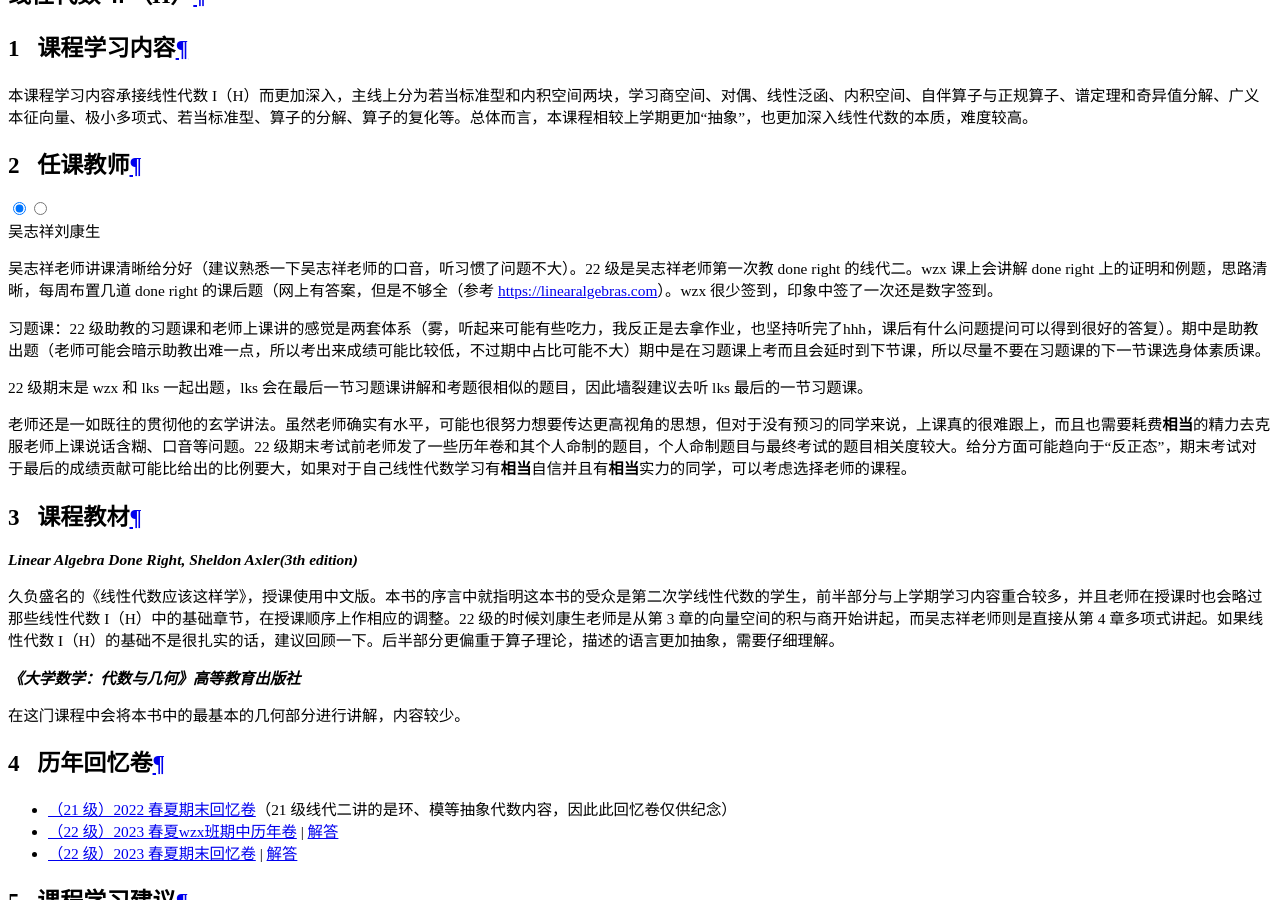
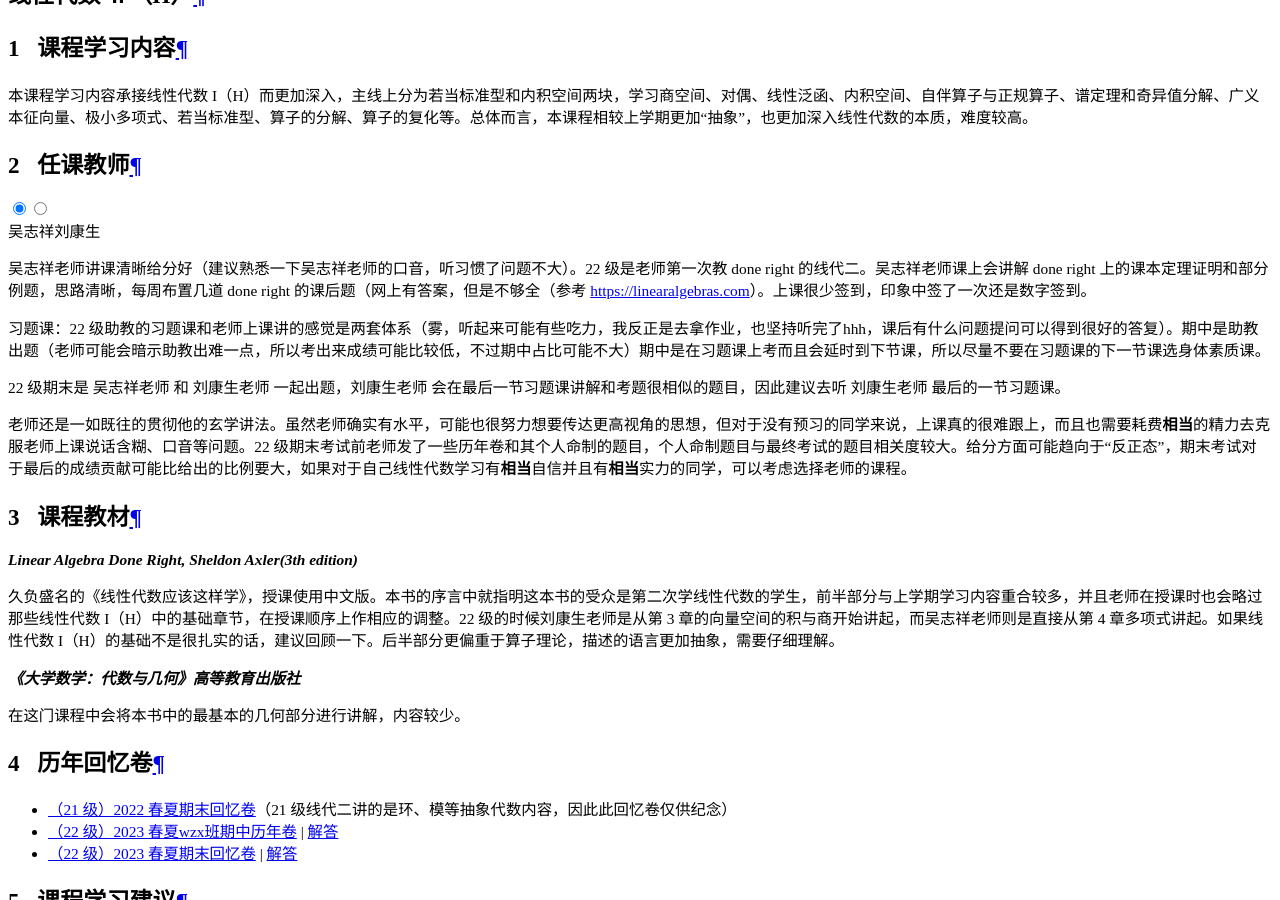
Before and after one commit to ZJU-Turing/TuringCourses, an MkDocs documentation site: the page built from docs/math_phys/linear_algebra2/index.md, in a window 1280 px wide and 900 px high, scrolled down 18069 px. Built offline with MkDocs 1.6.1 and Material for MkDocs 9.7.7, drawn with Linux system fonts in a browser that asks for light colours; comment, search, counter and statistics services are not loaded.

Commit message:
Update index.md

```diff
--- a/docs/math_phys/linear_algebra2/index.md
+++ b/docs/math_phys/linear_algebra2/index.md
@@ -8,11 +8,11 @@
 
 === "吴志祥"
 
-    吴志祥老师讲课清晰给分好（建议熟悉一下吴志祥老师的口音，听习惯了问题不大）。22 级是吴志祥老师第一次教 done right 的线代二。wzx 课上会讲解 done right 上的证明和例题，思路清晰，每周布置几道 done right 的课后题（网上有答案，但是不够全（参考 https://linearalgebras.com）。wzx 很少签到，印象中签了一次还是数字签到。
+    吴志祥老师讲课清晰给分好（建议熟悉一下吴志祥老师的口音，听习惯了问题不大）。22 级是老师第一次教 done right 的线代二。吴志祥老师课上会讲解 done right 上的课本定理证明和部分例题，思路清晰，每周布置几道 done right 的课后题（网上有答案，但是不够全（参考 https://linearalgebras.com）。上课很少签到，印象中签了一次还是数字签到。
 
     习题课：22 级助教的习题课和老师上课讲的感觉是两套体系（雾，听起来可能有些吃力，我反正是去拿作业，也坚持听完了hhh，课后有什么问题提问可以得到很好的答复）。期中是助教出题（老师可能会暗示助教出难一点，所以考出来成绩可能比较低，不过期中占比可能不大）期中是在习题课上考而且会延时到下节课，所以尽量不要在习题课的下一节课选身体素质课。
 
-    22 级期末是 wzx 和 lks 一起出题，lks 会在最后一节习题课讲解和考题很相似的题目，因此墙裂建议去听 lks 最后的一节习题课。
+    22 级期末是 吴志祥老师 和 刘康生老师 一起出题，刘康生老师 会在最后一节习题课讲解和考题很相似的题目，因此建议去听 刘康生老师 最后的一节习题课。
 
 === "刘康生"
 
```
